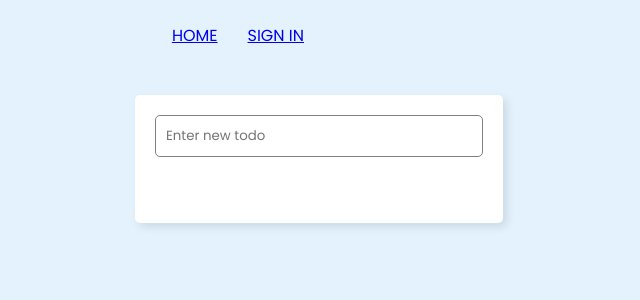
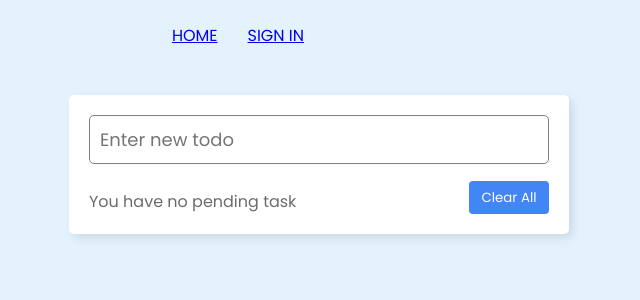
Before and after one commit to HDarius90/todo-app, a React (Create React App) app: page / in a window 1280 px wide. Shown: the top 300 px of the page, without its empty margins (321-961 px from the left). Built offline with nearby package versions, Linux system fonts and the light colour scheme.

Commit message:
creating button component

```diff
--- /dev/null
+++ b/src/components/button/button.component.tsx
@@ -0,0 +1,26 @@
+import { FC, ButtonHTMLAttributes } from 'react';
+
+import { BaseButton, ClearButton } from './button.styles';
+
+export enum BUTTON_TYPE_CLASSES {
+  base = 'base',
+  clear = 'clear-button',
+}
+
+const getButton = (buttonType = BUTTON_TYPE_CLASSES.base) =>
+  ({
+    [BUTTON_TYPE_CLASSES.base]: BaseButton,
+    [BUTTON_TYPE_CLASSES.clear]: ClearButton,
+  }[buttonType]);
+
+export type ButtonProps = {
+  children?: React.ReactNode;
+  buttonType?: BUTTON_TYPE_CLASSES;
+} & ButtonHTMLAttributes<HTMLButtonElement>;
+
+const Button: FC<ButtonProps> = ({ children, buttonType, ...otherProps }) => {
+  const CustomeButton = getButton(buttonType);
+  return <CustomeButton {...otherProps}>{children}</CustomeButton>;
+};
+
+export default Button;
--- /dev/null
+++ b/src/components/button/button.styles.tsx
@@ -0,0 +1,32 @@
+import styled from 'styled-components';
+
+export const BaseButton = styled.button`
+  width: 80px;
+  height: 33px;
+  margin-top: 10px;
+  background-color: black;
+  color: white;
+  border: none;
+  border-radius: 4px;
+  cursor: pointer;
+  display: flex;
+  justify-content: center;
+  align-items: center;
+
+  &:hover {
+    background-color: white;
+    color: black;
+    border: 1px solid black;
+  }
+`;
+
+export const ClearButton = styled(BaseButton)`
+  background-color: #4285f4;
+  color: white;
+
+  &:hover {
+    background-color: #357ae8;
+    border: none;
+    color: white;
+  }
+`;
--- a/src/components/notebook/notebook.component.tsx
+++ b/src/components/notebook/notebook.component.tsx
@@ -1,10 +1,20 @@
+import Button, { BUTTON_TYPE_CLASSES } from '../button/button.component';
 import TaskForm from '../task-form/task-form.componenet';
-import { NotebookContainer } from './notebook.styles';
+import {
+  NotebookContainer,
+  NotebookFooter,
+  TaskCounter,
+} from './notebook.styles';
 
 const Notebook = () => {
   return (
     <NotebookContainer>
       <TaskForm />
+      {/* <TaskList /> */}
+      <NotebookFooter>
+        <TaskCounter>You have no pending task</TaskCounter>
+        <Button buttonType={BUTTON_TYPE_CLASSES.clear}>Clear All</Button>
+      </NotebookFooter>
     </NotebookContainer>
   );
 };
--- a/src/components/notebook/notebook.styles.tsx
+++ b/src/components/notebook/notebook.styles.tsx
@@ -2,10 +2,25 @@ import styled from 'styled-components';
 
 export const NotebookContainer = styled.div`
   background-color: white;
-  width: 23rem;
+  max-width: 500px;
+  width: 100%;
   min-height: 8rem;
   border-radius: 5px;
   box-shadow: 4px 4px 10px rgba(0, 0, 0, 0.1);
   margin: auto;
   padding: 20px;
+
+  @media (max-width: 550px) {
+    max-width: 90%;
+  }
 `;
+
+export const NotebookFooter = styled.div`
+  display: flex;
+  justify-content: space-between;
+`;
+
+export const TaskCounter = styled.span`
+  align-self: flex-end;
+  color: #00000094;
+`;
--- a/src/components/task-form/task-form.stlyes.tsx
+++ b/src/components/task-form/task-form.stlyes.tsx
@@ -8,6 +8,7 @@ export const TaskInput = styled.textarea`
     resize: none;
     overflow: hidden;
     scrollbar-width: none; /* for Firefox */
+    font-size: large;
 
     &:focus {
         border: 1px solid darkblue;
```
